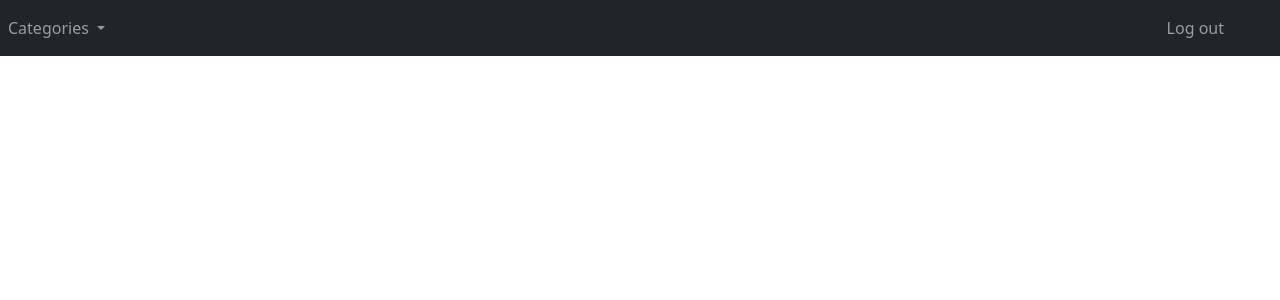
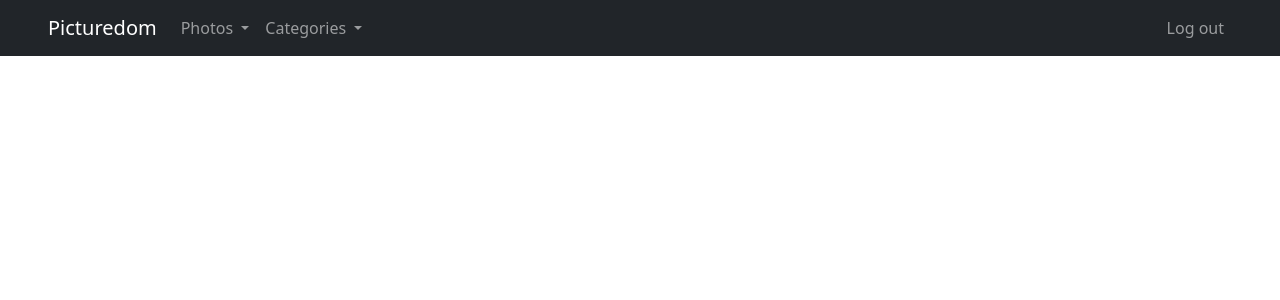
Before and after one commit to Azzarox/Picturedom, a Django app: page / in a window 1280 px wide. Shown: the top 300 px of the page. Run offline with Django 3.2, Linux system fonts and the light colour scheme; the visitor is signed in with stand-in values (Sample User, id 1); data that the repository does not hold is empty; some libraries are stand-ins or nearby versions.

Commit message:
added the url path to homepage photos

```diff
--- a/Picturedom/templates/components/navbar.html
+++ b/Picturedom/templates/components/navbar.html
@@ -1,7 +1,7 @@
 {% load categories %}
 
 <nav class="navbar navbar-expand-lg navbar-dark bg-dark">
-{#    <a class="navbar-brand ps-5 logo" href="{% url 'list photos' %}">Picturedom</a>#}
+    <a class="navbar-brand ps-5 logo" href="{% url 'homepage photos' %}">Picturedom</a>
     <button class="navbar-toggler" type="button" data-toggle="collapse" data-target="#navbarSupportedContent"
             aria-controls="navbarSupportedContent" aria-expanded="false" aria-label="Toggle navigation">
         <span class="navbar-toggler-icon"></span>
@@ -11,9 +11,9 @@
 
             {% if user.is_authenticated %}
                 <li class="nav-item dropdown">
-{#                    <a class="nav-link dropdown-toggle" href="{% url 'list photos' %}" id="navbarDropdown" role="button"#}
-{#                       data-toggle="dropdown" aria-haspopup="true" aria-expanded="false">#}
-{#                        Photos#}
+                    <a class="nav-link dropdown-toggle" href="{% url 'homepage photos' %}" id="navbarDropdown" role="button"
+                       data-toggle="dropdown" aria-haspopup="true" aria-expanded="false">
+                        Photos
                     </a>
                     <div class="dropdown-menu" aria-labelledby="navbarDropdown">
 {#                        <a class="dropdown-item" href="{% url 'create photo' %}">Add Photo</a>#}
```
